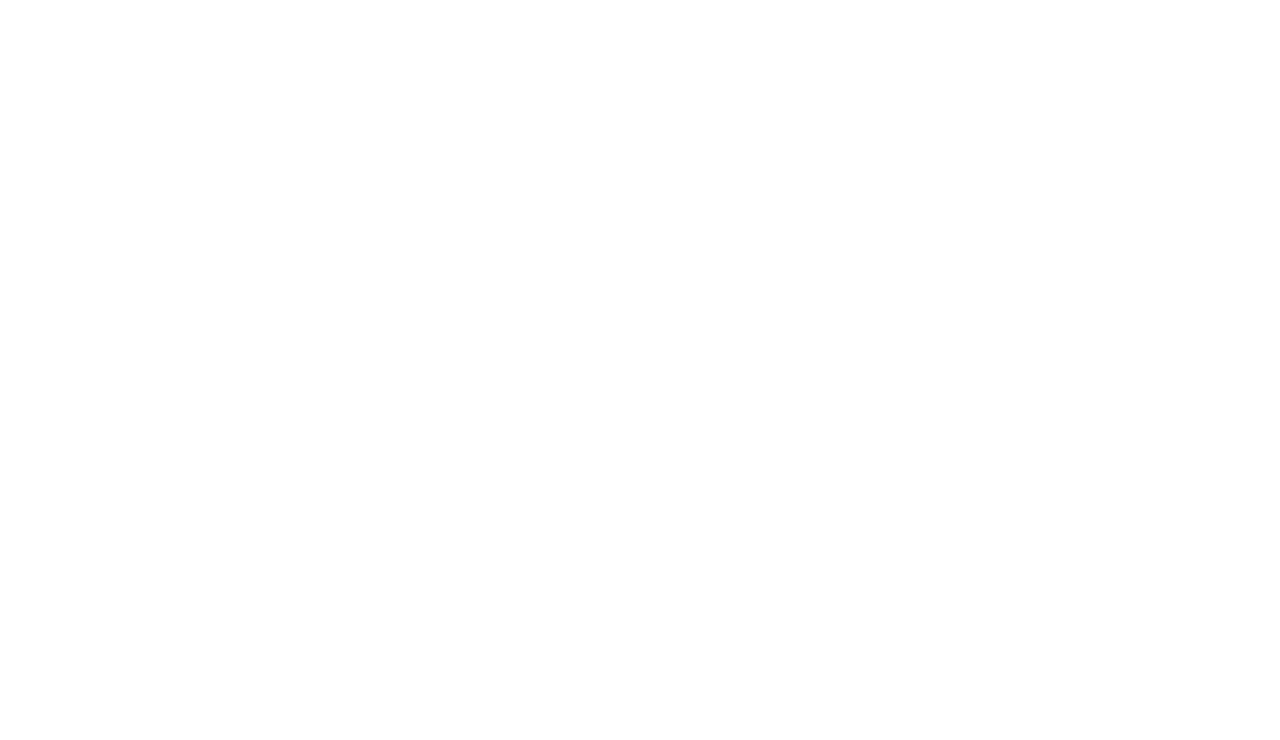
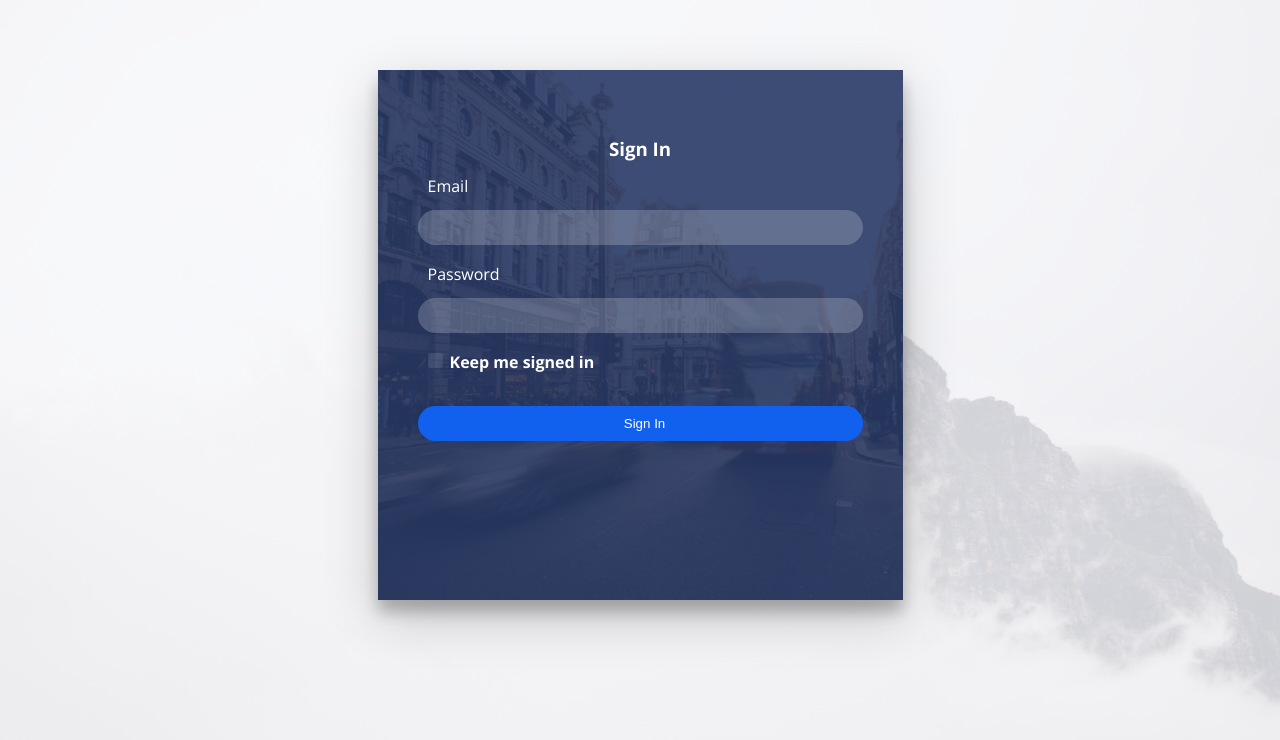
Before and after one commit to Akshayakt/BEM-sample, a plain HTML site: page index.html in a window 1280 px wide. Drawn offline with nearby package versions, Linux system fonts and the light colour scheme.

Commit message:
completed styling of sign-in page

```diff
--- a/css/styles.css
+++ b/css/styles.css
@@ -0,0 +1,125 @@
+* {
+  -ms-box-sizing: border-box;
+  -o-box-sizing: border-box;
+  -webkit-box-sizing: border-box;
+  box-sizing: border-box;
+}
+input:focus,
+select:focus,
+button:focus,
+textarea:focus {
+  outline: none;
+}
+body {
+  background: linear-gradient(rgba(246, 247, 249, 0.8), rgba(246, 247, 249, 0.8)), url("../images/sky-clouds-cloudy-mountain.jpg") no-repeat center center/cover fixed;
+  font: 600 16px/18px 'Open Sans', sans-serif;
+  margin: 0;
+}
+.main-wrapper {
+  background: url("../images/sample-bg.jpg") no-repeat center;
+  box-shadow: 0 12px 15px 0 rgba(0, 0, 0, 0.24), 0 17px 50px 0 rgba(0, 0, 0, 0.19);
+  margin: auto;
+  max-width: 525px;
+  min-height: 530px;
+  position: relative;
+  top: 70px;
+  width: 100%;
+}
+.main-wrapper__content {
+  background-color: rgba(40, 57, 101, 0.9);
+  left: 0;
+  min-height: 100%;
+  position: absolute;
+  right: 0;
+  text-align: center;
+  top: 0;
+}
+.main-wrapper__content--signup,
+.form__checkbox {
+  display: none;
+}
+.form {
+  color: #fff;
+  padding-left: 40px;
+  padding-right: 40px;
+}
+.form__heading {
+  margin-top: 70px;
+}
+.form__field-wrapper {
+  position: relative;
+  text-align: left;
+}
+.form__error-message {
+  color: #ff0000;
+  font-size: 13px;
+  font-weight: 400;
+  position: absolute;
+  top: 70px;
+}
+.form__label {
+  font-weight: 400;
+  padding-bottom: 15px;
+  padding-left: 10px;
+}
+.form__label--newline {
+  display: block;
+}
+.form__label--bold {
+  font-weight: 600;
+}
+.form__input,
+.form__input:focus,
+.form__button {
+  background-color: rgba(255, 255, 255, 0.2);
+  border: none;
+  border-radius: 20px;
+  color: #fff;
+  height: 35px;
+  margin-bottom: 20px;
+  padding-left: 15px;
+  width: 100%;
+}
+.form__button {
+  background-color: #1161ee;
+  color: #fff;
+  margin-top: 35px;
+}
+.custom-checkbox {
+  background: rgba(255, 255, 255, 0.1);
+  border-radius: 2px;
+  display: inline-block;
+  height: 15px;
+  margin-right: 7px;
+  position: relative;
+  width: 15px;
+}
+.custom-checkbox:before,
+.custom-checkbox:after {
+  background: #fff;
+  content: '';
+  height: 2px;
+  position: absolute;
+  transition: all .2s ease-in-out 0s;
+  width: 10px;
+}
+.custom-checkbox:before{
+  bottom: 6px;
+  left: 3px;
+  transform: scale(0) rotate(0);
+  width: 5px;
+}
+.custom-checkbox:after{
+  right: 0;
+  top: 6px;
+  transform: scale(0) rotate(0);
+}
+.form__checkbox:checked + label .custom-checkbox {
+  background: #1161ee;
+}
+.form__checkbox:checked + label .custom-checkbox:before {
+  transform: scale(1) rotate(45deg);
+}
+.form__checkbox:checked + label .custom-checkbox:after{
+  transform: scale(1) rotate(-45deg);
+}
--- a/index.html
+++ b/index.html
@@ -2,9 +2,70 @@
 <html>
   <head>
     <title>BEM-sample</title>
+    <link href='https://fonts.googleapis.com/css?family=Open+Sans:400,300,700' rel='stylesheet' type='text/css'>
     <link rel="stylesheet" href="css/styles.css">
   </head>
   <body>
+    <section class="page">
+      <!-- <header class="header">
+        <div class="logo">
+          <img src="" alt="logo" title="BEM-sample">
+        </div>
+        <div class="search-form">
+          <input type="text" name="search-field" class="form__input form__input--search">
+        </div>
+      </header> -->
+      <main class="main-wrapper">
+        <section class="main-wrapper__content">
+          <form class="form form--sign-in">
+            <h1 class="form__heading">Sign In</h1>
+            <div class="form__field-wrapper">
+              <label class="form__label form__label--newline">Email</label>
+              <input type="email" name="user-email" class="form__input">
+              <div class="form__error-message"></div>
+            </div>
+            <div class="form__field-wrapper">
+              <label class="form__label form__label--newline">Password</label>
+              <input type="password" name="password" class="form__input">
+              <div class="form__error-message"></div>
+            </div>
+            <div class="form__field-wrapper">
+              <input type="checkbox" name="remeber-me" class="form__checkbox" id="remeber-me">
+              <label for="remeber-me" class="form__label form__label--bold"><span class="custom-checkbox"></span>Keep me signed in</label>
+            </div>
+            <button class="form__button">Sign In</button>
+          </form>
+        </section>
+        <section class="main-wrapper__content main-wrapper__content--signup">
+          <form class="form form-sign-up">
+            <h1 class="form__heading">Sign Up</h1>
+            <div class="form__field-wrapper">
+              <label class="form__label form__label--newline">Full name</label>
+              <input type="text" name="user-name" class="form__input">
+              <div class="form__error-message"></div>
+            </div>
+            <div class="form__field-wrapper">
+              <label class="form__label form__label--newline">Email</label>
+              <input type="text" name="user-email" class="form__input">
+              <div class="form__error-message"></div>
+            </div>
+            <div class="form__field-wrapper">
+              <label class="form__label form__label--newline">Password</label>
+              <input type="password" name="password" class="form__input">
+              <div class="form__error-message"></div>
+            </div>
+            <div class="form__field-wrapper">
+              <label class="form__label form__label--newline">Re-enter Password</label>
+              <input type="password" name="password" class="form__input">
+              <div class="form__error-message"></div>
+            </div>
+            <button class="form__button">Sign Up</button>
+          </form>
+        </section>
+      </main>
+      <!-- <footer class="footer">
+      </footer> -->
+    </section>
     <script src="js/scripts.js"></script>
   </body>
 </html>
```
Also changed, not shown: images/sample-bg.jpg (added), images/sky-clouds-cloudy-mountain.jpg (added).
